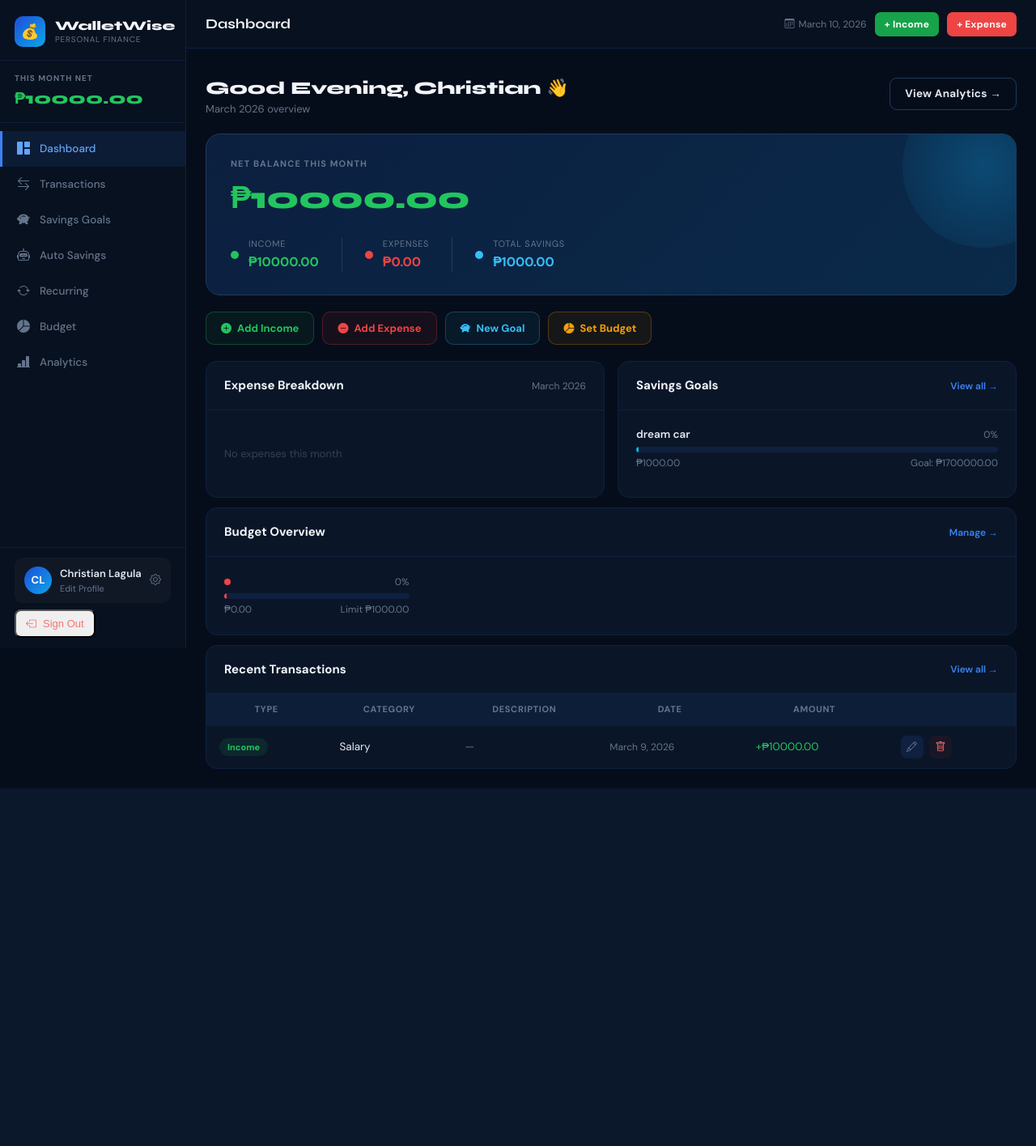
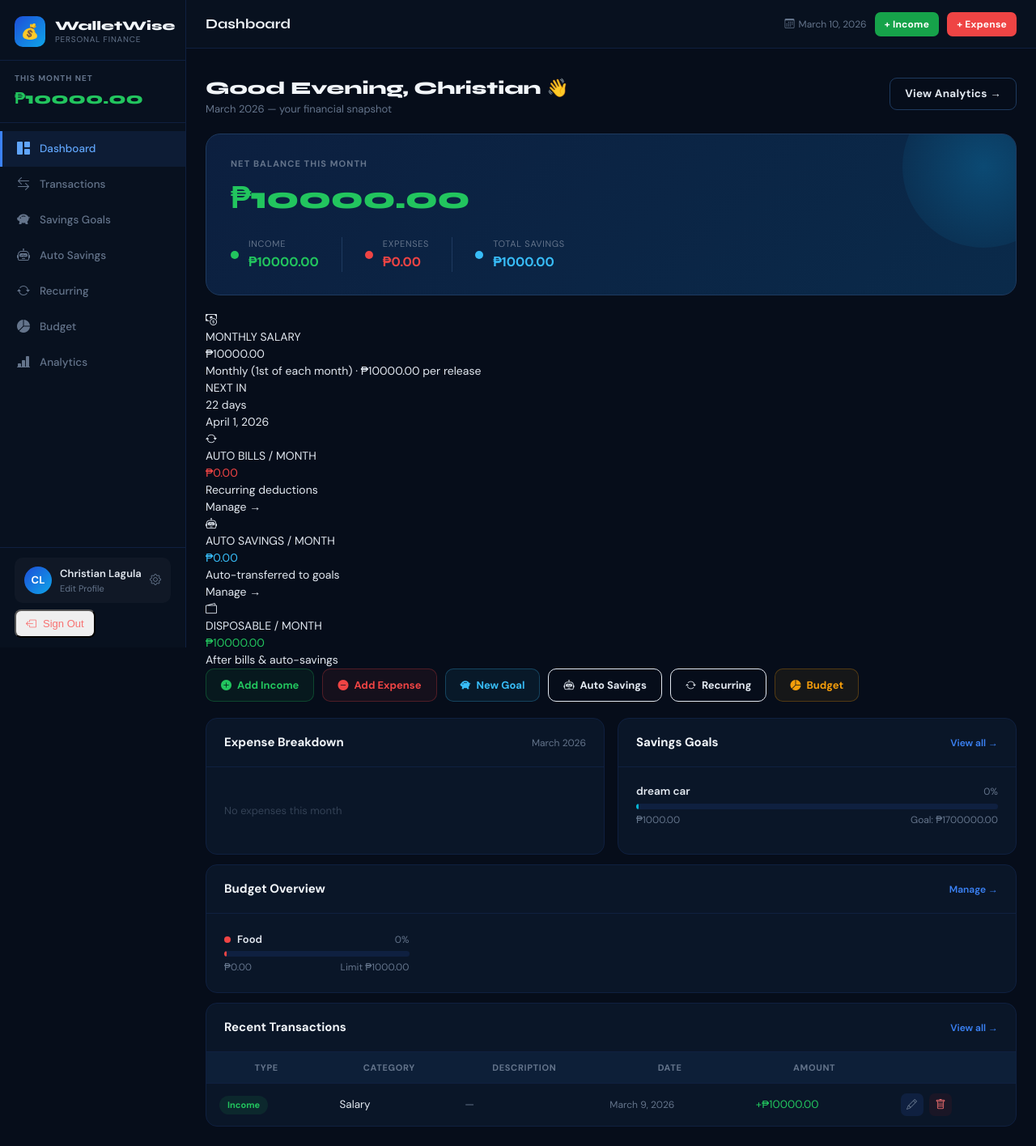
Before and after one commit to CHAANIEE/DJANGO-PROJECT, a Django app: page / in a window 1280 px wide. Shown: the whole page at 81% size. Before the commit the page ends 974 px from the top, so only its background shows below. Run offline with Django 4.2, Linux system fonts and the light colour scheme; a user stored in the database is signed in; data comes from the database, SQL or seed files in the repository; data that the repository does not hold is empty; parts of the project's set-up code (start-up, migrations or seed data) failed here and were passed over.

Commit message:
Update dashboard.html

```diff
--- a/walletwise/templates/salary/dashboard.html
+++ b/walletwise/templates/salary/dashboard.html
@@ -1,15 +1,13 @@
 {% extends 'salary/base.html' %}
 {% block title %}Dashboard | WalletWise{% endblock %}
 {% block page_title %}Dashboard{% endblock %}
-
 {% block content %}
 <div class="pg">
 
-  <!-- Greeting -->
   <div class="pg-header">
     <div>
       <h2 class="pg-title">{{ greeting }}, {{ request.user.first_name|default:request.user.username }} 👋</h2>
-      <p class="pg-sub">{{ current_month }} overview</p>
+      <p class="pg-sub">{{ current_month }} — your financial snapshot</p>
     </div>
     <a href="{% url 'analytics' %}" class="btn btn-outline">View Analytics →</a>
   </div>
@@ -22,26 +20,60 @@
     <div class="bh-stats">
       <div class="bh-stat">
         <span class="bh-stat-icon income-dot"></span>
-        <div>
-          <div class="bh-stat-label">Income</div>
-          <div class="bh-stat-val income">₱{{ total_income|floatformat:2 }}</div>
-        </div>
+        <div><div class="bh-stat-label">Income</div><div class="bh-stat-val income">₱{{ total_income|floatformat:2 }}</div></div>
       </div>
       <div class="bh-divider"></div>
       <div class="bh-stat">
         <span class="bh-stat-icon expense-dot"></span>
-        <div>
-          <div class="bh-stat-label">Expenses</div>
-          <div class="bh-stat-val expense">₱{{ total_expense|floatformat:2 }}</div>
-        </div>
+        <div><div class="bh-stat-label">Expenses</div><div class="bh-stat-val expense">₱{{ total_expense|floatformat:2 }}</div></div>
       </div>
       <div class="bh-divider"></div>
       <div class="bh-stat">
         <span class="bh-stat-icon savings-dot"></span>
-        <div>
-          <div class="bh-stat-label">Total Savings</div>
-          <div class="bh-stat-val savings">₱{{ total_saved|floatformat:2 }}</div>
-        </div>
+        <div><div class="bh-stat-label">Total Savings</div><div class="bh-stat-val savings">₱{{ total_saved|floatformat:2 }}</div></div>
+      </div>
+    </div>
+  </div>
+
+  <!-- Salary Schedule Cards -->
+  <div class="salary-schedule-row">
+    <div class="ss-card salary-card">
+      <div class="ss-icon"><i class="bi bi-cash-coin"></i></div>
+      <div class="ss-body">
+        <div class="ss-label">MONTHLY SALARY</div>
+        <div class="ss-val">₱{{ profile.monthly_salary|floatformat:2 }}</div>
+        <div class="ss-sub">{{ profile.get_salary_frequency_display }} · ₱{{ profile.salary_per_release|floatformat:2 }} per release</div>
+      </div>
+      <div class="ss-next">
+        <div class="ss-next-label">NEXT IN</div>
+        <div class="ss-next-days">{{ days_until_salary }}<span> day{{ days_until_salary|pluralize }}</span></div>
+        <div class="ss-next-date">{{ next_salary_day }}</div>
+      </div>
+    </div>
+    <div class="ss-card expense-card2">
+      <div class="ss-icon"><i class="bi bi-arrow-repeat"></i></div>
+      <div class="ss-body">
+        <div class="ss-label">AUTO BILLS / MONTH</div>
+        <div class="ss-val expense">₱{{ total_rec_monthly|floatformat:2 }}</div>
+        <div class="ss-sub">Recurring deductions</div>
+      </div>
+      <a href="{% url 'recurring_expenses' %}" class="ss-link">Manage →</a>
+    </div>
+    <div class="ss-card savings-card2">
+      <div class="ss-icon"><i class="bi bi-robot"></i></div>
+      <div class="ss-body">
+        <div class="ss-label">AUTO SAVINGS / MONTH</div>
+        <div class="ss-val savings">₱{{ total_auto_savings|floatformat:2 }}</div>
+        <div class="ss-sub">Auto-transferred to goals</div>
+      </div>
+      <a href="{% url 'auto_savings_plans' %}" class="ss-link">Manage →</a>
+    </div>
+    <div class="ss-card disposable-card">
+      <div class="ss-icon"><i class="bi bi-wallet2"></i></div>
+      <div class="ss-body">
+        <div class="ss-label">DISPOSABLE / MONTH</div>
+        <div class="ss-val {% if disposable < 0 %}expense{% else %}income{% endif %}">₱{{ disposable|floatformat:2 }}</div>
+        <div class="ss-sub">After bills &amp; auto-savings</div>
       </div>
     </div>
   </div>
@@ -51,16 +83,15 @@
     <a href="{% url 'add_transaction' %}?type=income"  class="qa income"><i class="bi bi-plus-circle-fill"></i> Add Income</a>
     <a href="{% url 'add_transaction' %}?type=expense" class="qa expense"><i class="bi bi-dash-circle-fill"></i> Add Expense</a>
     <a href="{% url 'add_savings_goal' %}"             class="qa savings"><i class="bi bi-piggy-bank-fill"></i> New Goal</a>
-    <a href="{% url 'budget' %}"                       class="qa budget"><i class="bi bi-pie-chart-fill"></i> Set Budget</a>
+    <a href="{% url 'auto_savings_plans' %}"           class="qa auto"><i class="bi bi-robot"></i> Auto Savings</a>
+    <a href="{% url 'recurring_expenses' %}"           class="qa recurring"><i class="bi bi-arrow-repeat"></i> Recurring</a>
+    <a href="{% url 'budget' %}"                       class="qa budget"><i class="bi bi-pie-chart-fill"></i> Budget</a>
   </div>
 
   <!-- Charts Row -->
   <div class="two-col">
     <div class="card">
-      <div class="card-head">
-        <div class="card-title">Expense Breakdown</div>
-        <div class="card-sub">{{ current_month }}</div>
-      </div>
+      <div class="card-head"><div class="card-title">Expense Breakdown</div><div class="card-sub">{{ current_month }}</div></div>
       <div class="card-body donut-wrap">
         {% if exp_cats_json != "[]" %}
         <canvas id="donutChart" width="140" height="140"></canvas>
@@ -70,28 +101,18 @@
         {% endif %}
       </div>
     </div>
-
     <div class="card">
-      <div class="card-head">
-        <div class="card-title">Savings Goals</div>
-        <a href="{% url 'savings' %}" class="card-link">View all →</a>
-      </div>
+      <div class="card-head"><div class="card-title">Savings Goals</div><a href="{% url 'savings' %}" class="card-link">View all →</a></div>
       <div class="card-body">
         {% for g in goal_data %}
         <div class="goal-row">
-          <div class="goal-row-top">
-            <span class="goal-name">{{ g.name }}</span>
-            <span class="goal-pct">{{ g.percent }}%</span>
-          </div>
+          <div class="goal-row-top"><span class="goal-name">{{ g.name }}</span><span class="goal-pct">{{ g.percent }}%</span></div>
           <div class="progress-bar"><div class="progress-fill" style="width:{{ g.percent }}%;background:{{ g.color }}"></div></div>
-          <div class="goal-row-bot">
-            <span>₱{{ g.current|floatformat:2 }}</span>
-            <span class="muted">Goal: ₱{{ g.target|floatformat:2 }}</span>
-          </div>
+          <div class="goal-row-bot"><span>₱{{ g.current|floatformat:2 }}</span><span class="muted">Goal: ₱{{ g.target|floatformat:2 }}</span></div>
           {% if g.is_complete %}<div class="goal-complete">🎉 Goal Reached!</div>{% endif %}
         </div>
         {% empty %}
-        <div class="empty-state">No savings goals yet. <a href="{% url 'add_savings_goal' %}">Create one</a></div>
+        <div class="empty-state">No savings goals. <a href="{% url 'add_savings_goal' %}">Create one</a></div>
         {% endfor %}
       </div>
     </div>
@@ -100,17 +121,14 @@
   <!-- Budget Overview -->
   {% if budget_data %}
   <div class="card mt-3">
-    <div class="card-head">
-      <div class="card-title">Budget Overview</div>
-      <a href="{% url 'budget' %}" class="card-link">Manage →</a>
-    </div>
+    <div class="card-head"><div class="card-title">Budget Overview</div><a href="{% url 'budget' %}" class="card-link">Manage →</a></div>
     <div class="card-body budget-grid">
       {% for b in budget_data %}
       <div class="budget-item">
         <div class="budget-item-top">
           <div style="display:flex;align-items:center;gap:8px">
             <span class="cat-dot" style="background:{{ b.color }}"></span>
-            <span class="budget-cat">{{ b.category }}</span>
+            <span class="budget-cat">{{ b.obj.category }}</span>
             {% if b.over %}<span class="badge-over">OVER</span>{% endif %}
           </div>
           <span class="budget-pct {% if b.over %}over{% elif b.pct > 80 %}warn{% endif %}">{{ b.pct }}%</span>
@@ -118,10 +136,7 @@
         <div class="progress-bar">
           <div class="progress-fill" style="width:{{ b.pct }}%;background:{% if b.over %}#ef4444{% elif b.pct > 80 %}#f59e0b{% else %}{{ b.color }}{% endif %}"></div>
         </div>
-        <div class="budget-item-bot">
-          <span>₱{{ b.spent|floatformat:2 }}</span>
-          <span class="muted">Limit ₱{{ b.obj.limit|floatformat:2 }}</span>
-        </div>
+        <div class="budget-item-bot"><span>₱{{ b.spent|floatformat:2 }}</span><span class="muted">Limit ₱{{ b.obj.limit|floatformat:2 }}</span></div>
       </div>
       {% endfor %}
     </div>
@@ -130,18 +145,15 @@
 
   <!-- Recent Transactions -->
   <div class="card mt-3">
-    <div class="card-head">
-      <div class="card-title">Recent Transactions</div>
-      <a href="{% url 'transactions' %}" class="card-link">View all →</a>
-    </div>
+    <div class="card-head"><div class="card-title">Recent Transactions</div><a href="{% url 'transactions' %}" class="card-link">View all →</a></div>
     <div class="table-wrap">
       <table class="tbl">
         <thead><tr><th>Type</th><th>Category</th><th>Description</th><th>Date</th><th>Amount</th><th></th></tr></thead>
         <tbody>
           {% for t in recent %}
-          <tr>
+          <tr {% if t.auto_tag %}class="auto-row"{% endif %}>
             <td><span class="type-badge {{ t.type }}">{{ t.get_type_display }}</span></td>
-            <td>{{ t.category }}</td>
+            <td>{{ t.category }}{% if t.auto_tag %} <span class="auto-badge">AUTO</span>{% endif %}</td>
             <td class="muted">{{ t.description|default:"—" }}</td>
             <td class="muted small">{{ t.date }}</td>
             <td class="amount {{ t.type }}">{% if t.type == 'income' %}+{% else %}-{% endif %}₱{{ t.amount|floatformat:2 }}</td>
@@ -160,22 +172,17 @@
 
 </div>
 {% endblock %}
-
 {% block extra_js %}
 <script>
 const expCats = {{ exp_cats_json|safe }};
 if (expCats.length) {
-  const ctx = document.getElementById('donutChart');
-  const chart = new Chart(ctx, {
+  new Chart(document.getElementById('donutChart'), {
     type: 'doughnut',
-    data: {
-      labels: expCats.map(c => c.name),
-      datasets: [{ data: expCats.map(c => c.value), backgroundColor: expCats.map(c => c.color), borderWidth: 0, hoverOffset: 6 }]
-    },
-    options: { cutout: '70%', plugins: { legend: { display: false } } }
+    data: { labels: expCats.map(c=>c.name), datasets:[{data:expCats.map(c=>c.value),backgroundColor:expCats.map(c=>c.color),borderWidth:0,hoverOffset:6}] },
+    options: { cutout:'70%', plugins:{ legend:{display:false} } }
   });
   const leg = document.getElementById('donutLegend');
-  expCats.forEach(c => {
+  expCats.forEach(c=>{
     leg.innerHTML += `<div class="dl-item"><span class="dl-dot" style="background:${c.color}"></span><span>${c.name}</span><span class="dl-val">₱${Number(c.value).toLocaleString('en-PH',{minimumFractionDigits:2})}</span></div>`;
   });
 }
```
